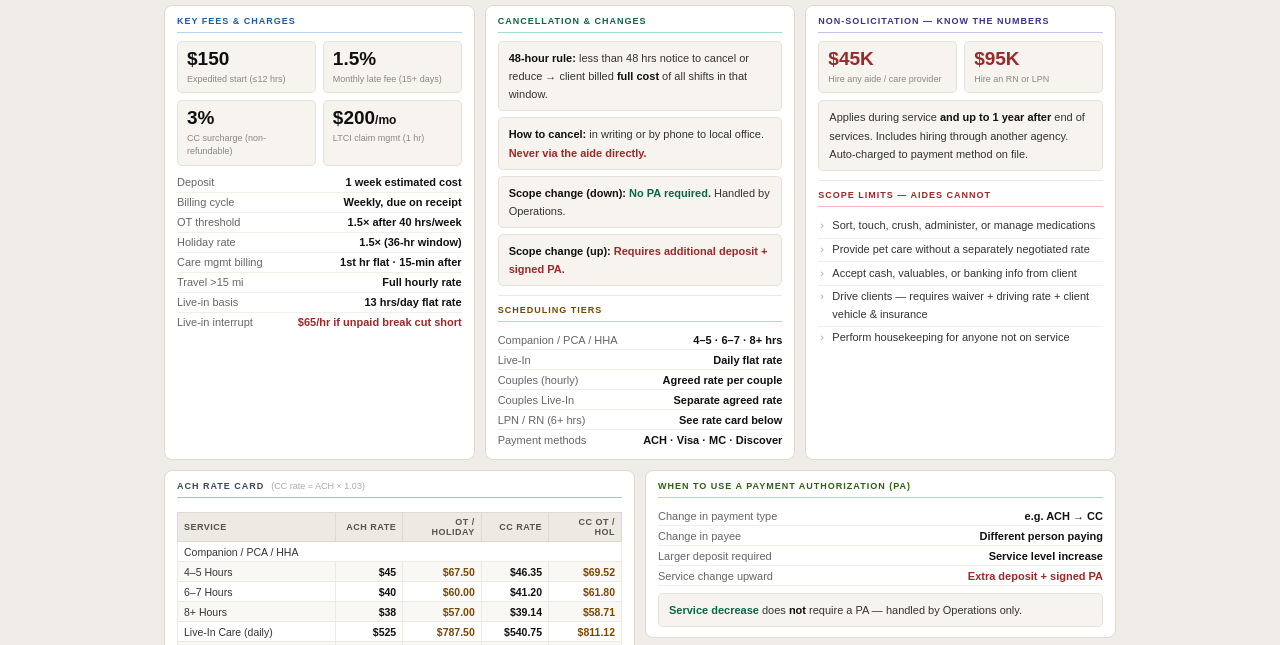
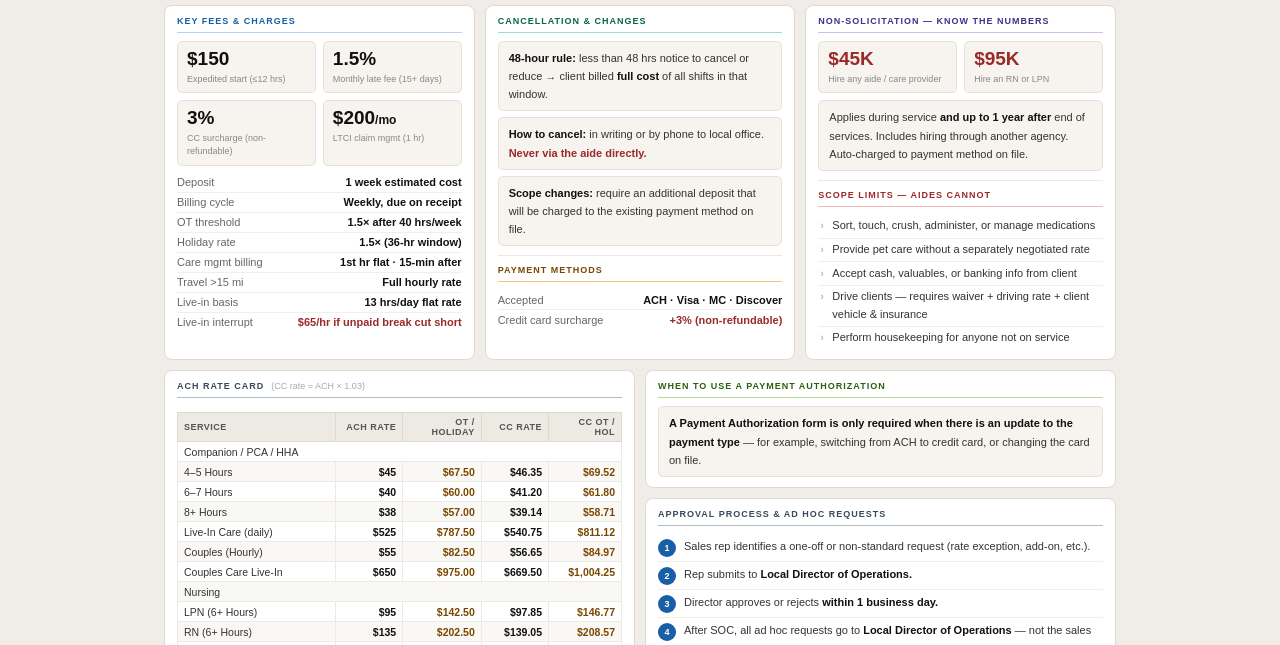
Before and after one commit to eldercarehc-nic/tools, a plain HTML site: page eldercare_cheatsheet_v4.html in a window 1280 px wide. Shown: the part 129-774 px from the top of the page. Drawn offline with Linux system fonts and the light colour scheme.

Commit message:
Add files via upload

```diff
--- a/eldercare_cheatsheet_v4.html
+++ b/eldercare_cheatsheet_v4.html
@@ -234,21 +234,16 @@
       <div class="kv"><span class="kl">Live-in interrupt</span><span class="kv-val flag">$65/hr if unpaid break cut short</span></div>
     </div>
 
-    <!-- COL 2: Cancellation & Changes + Scheduling Tiers -->
+    <!-- COL 2: Cancellation & Changes + Payment Methods -->
     <div class="card">
       <div class="st st-teal">Cancellation &amp; Changes</div>
       <div class="rule"><strong>48-hour rule:</strong> less than 48 hrs notice to cancel or reduce &rarr; client billed <strong>full cost</strong> of all shifts in that window.</div>
       <div class="rule"><strong>How to cancel:</strong> in writing or by phone to local office. <span class="warn">Never via the aide directly.</span></div>
-      <div class="rule"><strong>Scope change (down):</strong> <span class="ok">No PA required.</span> Handled by Operations.</div>
-      <div class="rule"><strong>Scope change (up):</strong> <span class="warn">Requires additional deposit + signed PA.</span></div>
+      <div class="rule"><strong>Scope changes:</strong> require an additional deposit that will be charged to the existing payment method on file.</div>
       <hr class="section-divider">
-      <div class="st st-amber">Scheduling Tiers</div>
-      <div class="kv"><span class="kl">Companion / PCA / HHA</span><span class="kv-val">4&ndash;5 &middot; 6&ndash;7 &middot; 8+ hrs</span></div>
-      <div class="kv"><span class="kl">Live-In</span><span class="kv-val">Daily flat rate</span></div>
-      <div class="kv"><span class="kl">Couples (hourly)</span><span class="kv-val">Agreed rate per couple</span></div>
-      <div class="kv"><span class="kl">Couples Live-In</span><span class="kv-val">Separate agreed rate</span></div>
-      <div class="kv"><span class="kl">LPN / RN (6+ hrs)</span><span class="kv-val">See rate card below</span></div>
-      <div class="kv"><span class="kl">Payment methods</span><span class="kv-val">ACH &middot; Visa &middot; MC &middot; Discover</span></div>
+      <div class="st st-amber">Payment Methods</div>
+      <div class="kv"><span class="kl">Accepted</span><span class="kv-val">ACH &middot; Visa &middot; MC &middot; Discover</span></div>
+      <div class="kv"><span class="kl">Credit card surcharge</span><span class="kv-val flag">+3% (non-refundable)</span></div>
     </div>
 
     <!-- COL 3: Non-Solicitation + Scope Limits -->
@@ -310,6 +305,9 @@
         </tbody>
       </table>
       </div>
+      <div style="margin-top:8px;padding:6px 10px;background:#fef3e0;border:1px solid #f5c97a;border-radius:5px;font-size:10px;color:#7a4700;line-height:1.5;">
+        <strong>&#9888; Eastern Long Island:</strong> Rates for Eastern Long Island are higher than those listed above. Refer to the <strong>Eastern Long Island rate sheet</strong> for accurate pricing.
+      </div>
     </div>
 
     <!-- RIGHT: Ops column (3 stacked cards) -->
@@ -317,12 +315,8 @@
 
       <!-- Payment Authorization -->
       <div class="card">
-        <div class="st st-green">When to Use a Payment Authorization (PA)</div>
-        <div class="kv"><span class="kl">Change in payment type</span><span class="kv-val">e.g. ACH &rarr; CC</span></div>
-        <div class="kv"><span class="kl">Change in payee</span><span class="kv-val">Different person paying</span></div>
-        <div class="kv"><span class="kl">Larger deposit required</span><span class="kv-val">Service level increase</span></div>
-        <div class="kv"><span class="kl">Service change upward</span><span class="kv-val flag">Extra deposit + signed PA</span></div>
-        <div class="rule" style="margin-top:7px"><span class="ok">Service decrease</span> does <strong>not</strong> require a PA — handled by Operations only.</div>
+        <div class="st st-green">When to Use a Payment Authorization</div>
+        <div class="rule"><strong>A Payment Authorization form is only required when there is an update to the payment type</strong> — for example, switching from ACH to credit card, or changing the card on file.</div>
       </div>
 
       <!-- Approval & Ad Hoc -->
```
